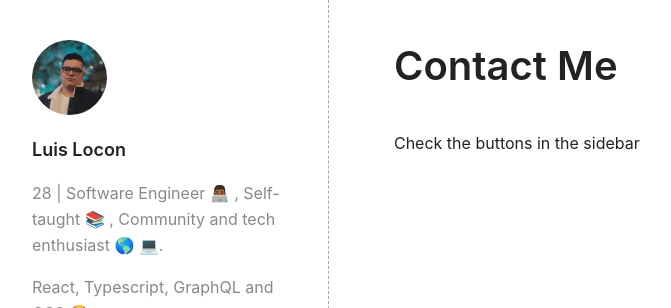
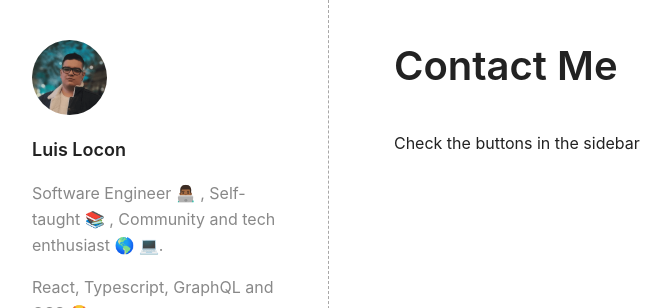
Before and after one commit to loconluis/blogging-site, a Next.js app: page /contact in a window 1280 px wide. Shown: the top 308 px of the page, without its empty margins (112-783 px from the left). Built offline with nearby package versions, Linux system fonts and the light colour scheme.

Commit message:
Update Sidebar.js

```diff
--- a/app/components/Sidebar.js
+++ b/app/components/Sidebar.js
@@ -11,7 +11,7 @@ export default function Sidebar() {
         <Avatar />
         <h1 className="sidebar-main-title">Luis Locon</h1>
         <p className="sidebar-main-description">
-          28 | Software Engineer 👨🏾‍💻 , Self-taught 📚 , Community and tech
+          Software Engineer 👨🏾‍💻 , Self-taught 📚 , Community and tech
           enthusiast 🌎 💻.
         </p>
         <p className="sidebar-main-description">React, Typescript, GraphQL and OSS 🤩</p>
```
